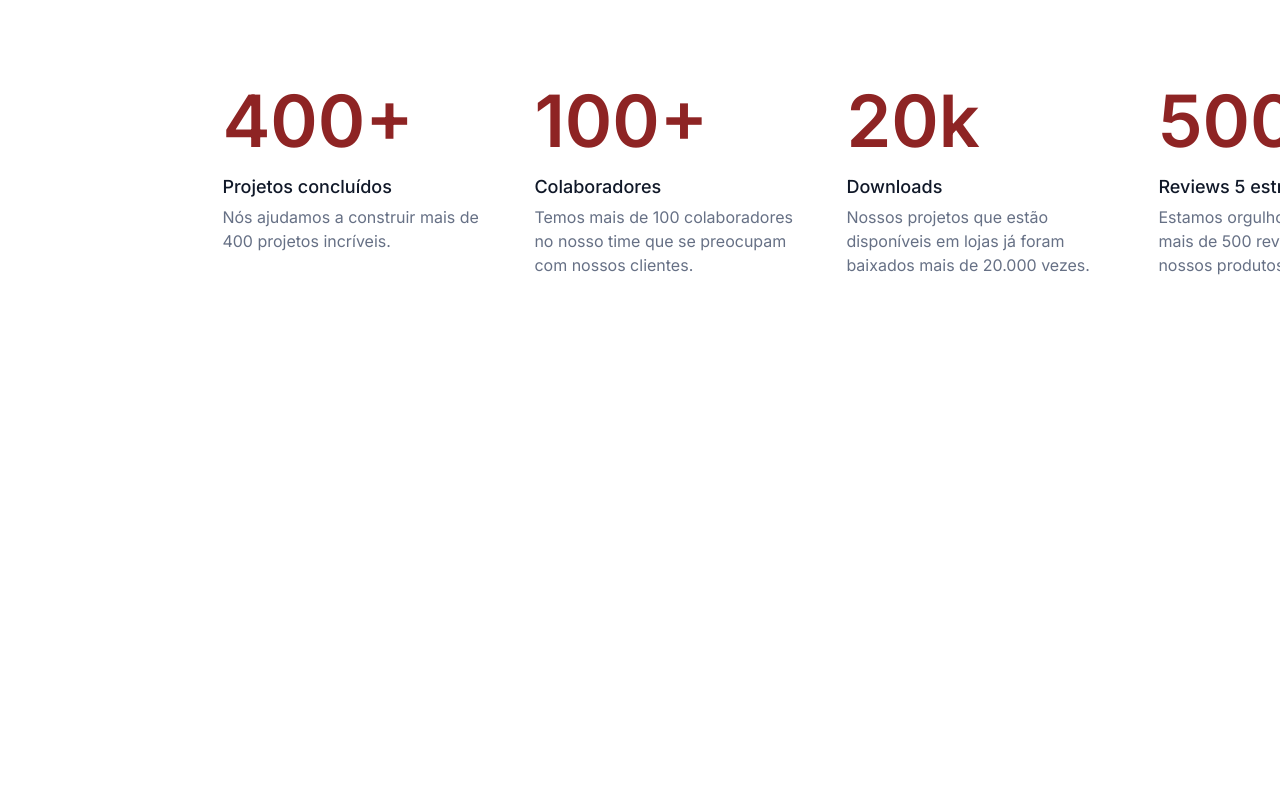
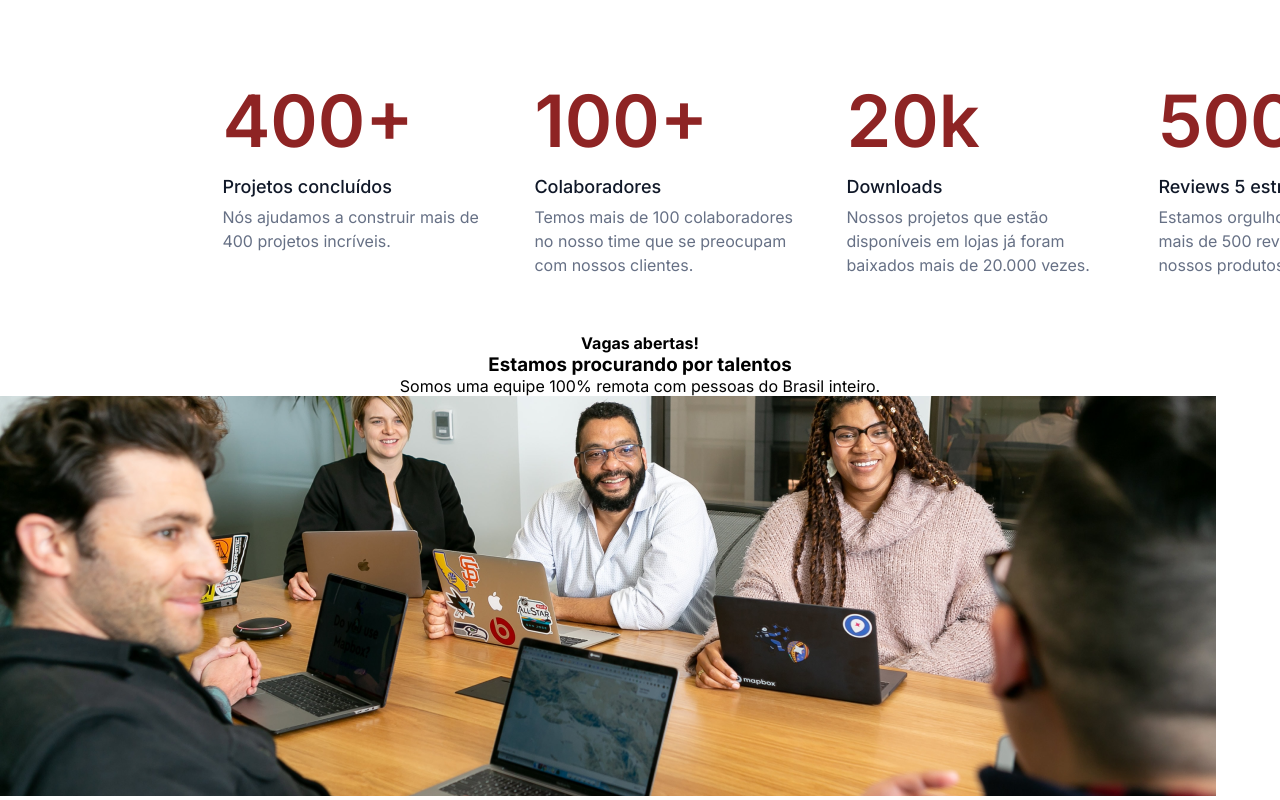
Before and after one commit to Rogeriodeoliveiralima/-7DaysOfCode, a plain HTML site: page index.html in a window 1280 px wide. Shown: the part 536-1336 px from the top of the page. Before the commit the page ends 869 px from the top, so only its background shows below. Drawn offline with Linux system fonts and the light colour scheme.

Commit message:
4dia inserindo imagem

```diff
--- a/index.html
+++ b/index.html
@@ -8,7 +8,7 @@
 </head>
 <body>
     <header class="navbar">
-        <div class="navbar__logo">
+        <div class="navbar__logo" alt="logo da empresa">
              <img src="assets/_Button base.svg" alt="logo">
         </div>
         <nav class="navbar__Link">
@@ -57,6 +57,16 @@
             </div>
 
         </section>
+
+        <section class="vagas">
+            <h4 class="vagas__abertas">Vagas abertas!</h4>
+            <h3 class="vagas__titulos_talentos">Estamos procurando por talentos</h3>
+            <p class="vagas__texto">Somos uma equipe 100% remota com pessoas do Brasil inteiro.</p>
+        </section>
+
+        <div class="imagem">
+            <img src="/assets/Image.png" alt="pessoas no escritório">
+        </div>
     </main>
     <footer></footer>
 
--- a/styles/style.css
+++ b/styles/style.css
@@ -7,6 +7,7 @@
     --cor-marrom:#8E2424;
     --cor-preto:#101828;
     --cor-background-footer:#F9FAFB;
+
 }
 
 *{
@@ -127,3 +128,6 @@ body{
     color:var(--cor-cinza);
     line-height: 24px;
 }
+.vagas{
+    text-align: center;
+}
```
